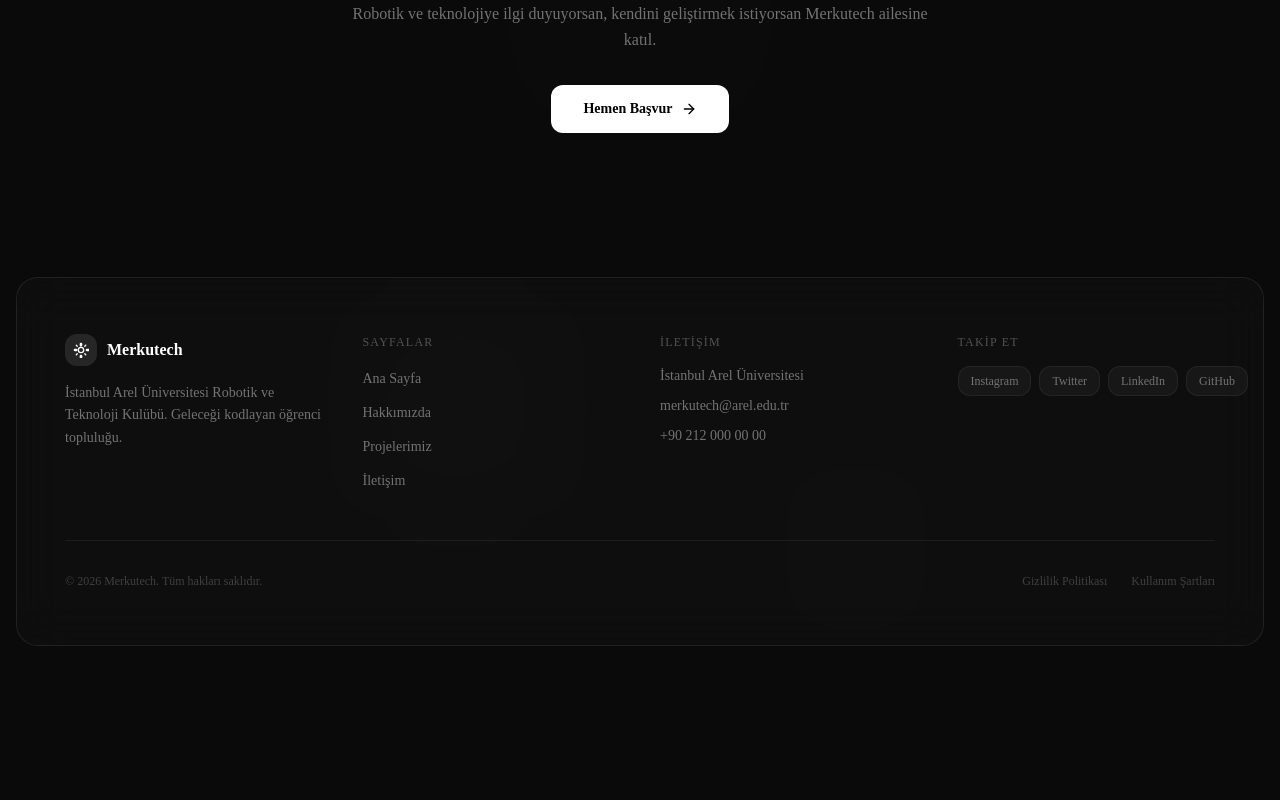
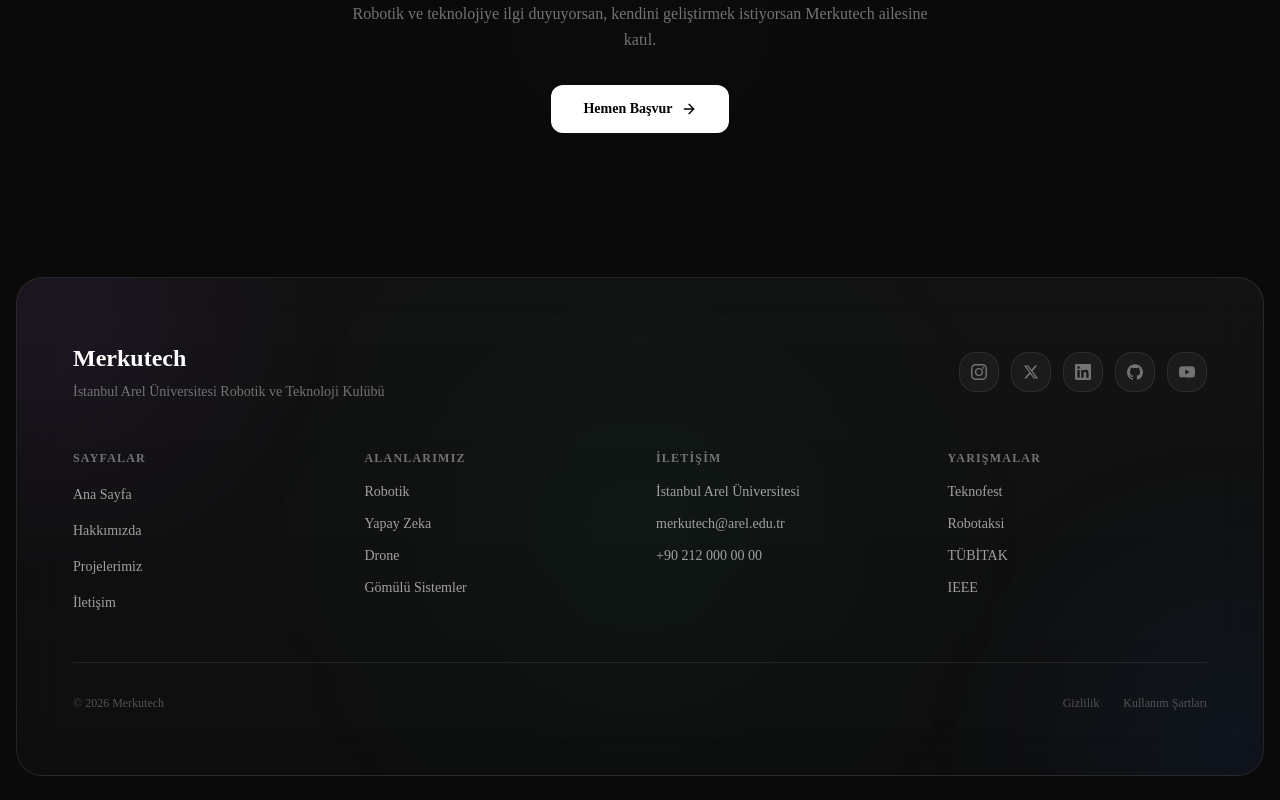
Before and after one commit to Merkutech/merkutech.github.io, a Next.js app: page / in a window 1280 px wide. Shown: the part 4239-5039 px from the top of the page. Before the commit the page ends 4909 px from the top, so only its background shows below. Built offline with nearby package versions, Linux system fonts and the light colour scheme.

Commit message:
feat: redesign footer with new gradient background, updated layout, and added social media links

```diff
--- a/app/layout.tsx
+++ b/app/layout.tsx
@@ -143,44 +143,50 @@ export default function RootLayout({
         {/* Floating Footer */}
         <div className="px-4 pb-6">
           <div className="max-w-7xl mx-auto">
-            <footer className="relative bg-white/[0.02] backdrop-blur-xl border border-white/[0.08] rounded-2xl overflow-hidden">
-              {/* Glow efekti */}
-              <div className="absolute top-0 left-1/4 w-64 h-64 bg-white/[0.02] rounded-full blur-[100px]" />
-              <div className="absolute bottom-0 right-1/4 w-48 h-48 bg-white/[0.015] rounded-full blur-[80px]" />
+            <footer className="relative bg-gradient-to-b from-white/[0.04] to-white/[0.02] backdrop-blur-xl border border-white/[0.1] rounded-3xl overflow-hidden">
+              {/* Renkli gradient blob */}
+              <div className="absolute -top-24 -left-24 w-64 h-64 bg-purple-500/10 rounded-full blur-[100px]" />
+              <div className="absolute -bottom-24 -right-24 w-64 h-64 bg-blue-500/10 rounded-full blur-[100px]" />
+              <div className="absolute top-1/2 left-1/2 -translate-x-1/2 -translate-y-1/2 w-96 h-96 bg-emerald-500/5 rounded-full blur-[120px]" />
 
-              <div className="relative z-10 px-8 py-10 md:px-12 md:py-14">
-                {/* Üst kısım — 4 sütun */}
-                <div className="grid grid-cols-1 md:grid-cols-2 lg:grid-cols-4 gap-10 mb-12">
-                  {/* Logo + açıklama */}
-                  <div className="lg:col-span-1">
-                    <div className="flex items-center gap-2.5 mb-4">
-                      <div className="w-8 h-8 rounded-lg bg-white/10 flex items-center justify-center">
-                        <svg viewBox="0 0 24 24" className="w-4 h-4 text-white" fill="none" stroke="currentColor" strokeWidth="2" strokeLinecap="round" strokeLinejoin="round">
-                          <path d="M12 2a1 1 0 0 1 1 1v2a1 1 0 0 1-2 0V3a1 1 0 0 1 1-1z"/>
-                          <path d="M12 20a1 1 0 0 1 1 1v2a1 1 0 0 1-2 0v-2a1 1 0 0 1 1-1z"/>
-                          <path d="M2 12a1 1 0 0 1 1-1h2a1 1 0 0 1 0 2H3a1 1 0 0 1-1-1z"/>
-                          <path d="M20 12a1 1 0 0 1 1-1h2a1 1 0 0 1 0 2h-2a1 1 0 0 1-1-1z"/>
-                          <circle cx="12" cy="12" r="4"/>
-                          <path d="m4.93 4.93 1.41 1.41"/>
-                          <path d="m17.66 17.66 1.41 1.41"/>
-                          <path d="m4.93 19.07 1.41-1.41"/>
-                          <path d="m17.66 6.34 1.41-1.41"/>
-                        </svg>
-                      </div>
-                      <span className="text-base font-semibold text-white">Merkutech</span>
-                    </div>
-                    <p className="text-sm text-neutral-500 leading-relaxed">
-                      İstanbul Arel Üniversitesi Robotik ve Teknoloji Kulübü. Geleceği kodlayan öğrenci topluluğu.
-                    </p>
+              <div className="relative z-10 px-8 py-12 md:px-14 md:py-16">
+                {/* Üst kısım — Logo ve sosyal */}
+                <div className="flex flex-col md:flex-row items-start md:items-center justify-between gap-8 mb-12">
+                  <div>
+                    <h3 className="text-2xl font-bold text-white mb-2">Merkutech</h3>
+                    <p className="text-sm text-neutral-500">İstanbul Arel Üniversitesi Robotik ve Teknoloji Kulübü</p>
                   </div>
 
-                  {/* Hızlı Linkler */}
+                  {/* Sosyal Medya İkonları */}
+                  <div className="flex items-center gap-3">
+                    {[
+                      { name: "Instagram", color: "hover:bg-pink-500/20 hover:text-pink-400 hover:border-pink-500/30", path: "M12 2.163c3.204 0 3.584.012 4.85.07 3.252.148 4.771 1.691 4.919 4.919.058 1.265.069 1.645.069 4.849 0 3.205-.012 3.584-.069 4.849-.149 3.225-1.664 4.771-4.919 4.919-1.266.058-1.644.07-4.85.07-3.204 0-3.584-.012-4.849-.07-3.26-.149-4.771-1.699-4.919-4.92-.058-1.265-.07-1.644-.07-4.849 0-3.204.013-3.583.07-4.849.149-3.227 1.664-4.771 4.919-4.919 1.266-.057 1.645-.069 4.849-.069zM12 0C8.741 0 8.333.014 7.053.072 2.695.272.273 2.69.073 7.052.014 8.333 0 8.741 0 12c0 3.259.014 3.668.072 4.948.2 4.358 2.618 6.78 6.98 6.98C8.333 23.986 8.741 24 12 24c3.259 0 3.668-.014 4.948-.072 4.354-.2 6.782-2.618 6.979-6.98.059-1.28.073-1.689.073-4.948 0-3.259-.014-3.667-.072-4.947-.196-4.354-2.617-6.78-6.979-6.98C15.668.014 15.259 0 12 0zm0 5.838a6.162 6.162 0 100 12.324 6.162 6.162 0 000-12.324zM12 16a4 4 0 110-8 4 4 0 010 8zm6.406-11.845a1.44 1.44 0 100 2.881 1.44 1.44 0 000-2.881z" },
+                      { name: "Twitter", color: "hover:bg-sky-500/20 hover:text-sky-400 hover:border-sky-500/30", path: "M18.244 2.25h3.308l-7.227 8.26 8.502 11.24H16.17l-5.214-6.817L4.99 21.75H1.68l7.73-8.835L1.254 2.25H8.08l4.713 6.231zm-1.161 17.52h1.833L7.084 4.126H5.117z" },
+                      { name: "LinkedIn", color: "hover:bg-blue-500/20 hover:text-blue-400 hover:border-blue-500/30", path: "M20.447 20.452h-3.554v-5.569c0-1.328-.027-3.037-1.852-3.037-1.853 0-2.136 1.445-2.136 2.939v5.667H9.351V9h3.414v1.561h.046c.477-.9 1.637-1.85 3.37-1.85 3.601 0 4.267 2.37 4.267 5.455v6.286zM5.337 7.433a2.062 2.062 0 01-2.063-2.065 2.064 2.064 0 112.063 2.065zm1.782 13.019H3.555V9h3.564v11.452zM22.225 0H1.771C.792 0 0 .774 0 1.729v20.542C0 23.227.792 24 1.771 24h20.451C23.2 24 24 23.227 24 22.271V1.729C24 .774 23.2 0 22.222 0h.003z" },
+                      { name: "GitHub", color: "hover:bg-purple-500/20 hover:text-purple-400 hover:border-purple-500/30", path: "M12 .297c-6.63 0-12 5.373-12 12 0 5.303 3.438 9.8 8.205 11.385.6.113.82-.258.82-.577 0-.285-.01-1.04-.015-2.04-3.338.724-4.042-1.61-4.042-1.61C4.422 18.07 3.633 17.7 3.633 17.7c-1.087-.744.084-.729.084-.729 1.205.084 1.838 1.236 1.838 1.236 1.07 1.835 2.809 1.305 3.495.998.108-.776.417-1.305.76-1.605-2.665-.3-5.466-1.332-5.466-5.93 0-1.31.465-2.38 1.235-3.22-.135-.303-.54-1.523.105-3.176 0 0 1.005-.322 3.3 1.23.96-.267 1.98-.399 3-.405 1.02.006 2.04.138 3 .405 2.28-1.552 3.285-1.23 3.285-1.23.645 1.653.24 2.873.12 3.176.765.84 1.23 1.91 1.23 3.22 0 4.61-2.805 5.625-5.475 5.92.42.36.81 1.096.81 2.22 0 1.606-.015 2.896-.015 3.286 0 .315.21.69.825.57C20.565 22.092 24 17.592 24 12.297c0-6.627-5.373-12-12-12" },
+                      { name: "YouTube", color: "hover:bg-red-500/20 hover:text-red-400 hover:border-red-500/30", path: "M23.498 6.186a3.016 3.016 0 0 0-2.122-2.136C19.505 3.545 12 3.545 12 3.545s-7.505 0-9.377.505A3.017 3.017 0 0 0 .502 6.186C0 8.07 0 12 0 12s0 3.93.502 5.814a3.016 3.016 0 0 0 2.122 2.136c1.871.505 9.376.505 9.376.505s7.505 0 9.377-.505a3.015 3.015 0 0 0 2.122-2.136C24 15.93 24 12 24 12s0-3.93-.502-5.814zM9.545 15.568V8.432L15.818 12l-6.273 3.568z" },
+                    ].map((social) => (
+                      <button
+                        key={social.name}
+                        className={`w-10 h-10 rounded-xl bg-white/[0.04] border border-white/[0.08] flex items-center justify-center text-neutral-500 transition-all duration-300 ${social.color}`}
+                        title={social.name}
+                      >
+                        <svg className="w-4 h-4" viewBox="0 0 24 24" fill="currentColor">
+                          <path d={social.path} />
+                        </svg>
+                      </button>
+                    ))}
+                  </div>
+                </div>
+
+                {/* Linkler grid */}
+                <div className="grid grid-cols-2 md:grid-cols-4 gap-8 mb-12">
                   <div>
-                    <h4 className="text-xs uppercase tracking-widest text-neutral-600 mb-4 font-medium">Sayfalar</h4>
-                    <ul className="space-y-2.5">
+                    <h4 className="text-xs uppercase tracking-widest text-neutral-500 mb-4 font-semibold">Sayfalar</h4>
+                    <ul className="space-y-3">
                       {navLinks.map((link) => (
                         <li key={link.href}>
-                          <Link href={link.href} className="text-sm text-neutral-500 hover:text-white transition-colors">
+                          <Link href={link.href} className="text-sm text-neutral-400 hover:text-white transition-colors">
                             {link.label}
                           </Link>
                         </li>
@@ -188,46 +194,49 @@ export default function RootLayout({
                     </ul>
                   </div>
 
-                  {/* İletişim */}
                   <div>
-                    <h4 className="text-xs uppercase tracking-widest text-neutral-600 mb-4 font-medium">İletişim</h4>
-                    <ul className="space-y-2.5">
-                      <li className="text-sm text-neutral-500">İstanbul Arel Üniversitesi</li>
-                      <li className="text-sm text-neutral-500">merkutech@arel.edu.tr</li>
-                      <li className="text-sm text-neutral-500">+90 212 000 00 00</li>
+                    <h4 className="text-xs uppercase tracking-widest text-neutral-500 mb-4 font-semibold">Alanlarımız</h4>
+                    <ul className="space-y-3">
+                      {["Robotik", "Yapay Zeka", "Drone", "Gömülü Sistemler"].map((item) => (
+                        <li key={item} className="text-sm text-neutral-400">{item}</li>
+                      ))}
                     </ul>
                   </div>
 
-                  {/* Sosyal Medya */}
                   <div>
-                    <h4 className="text-xs uppercase tracking-widest text-neutral-600 mb-4 font-medium">Takip Et</h4>
-                    <div className="flex gap-2">
-                      {["Instagram", "Twitter", "LinkedIn", "GitHub"].map((social) => (
-                        <button
-                          key={social}
-                          className="px-3 py-1.5 rounded-lg bg-white/[0.04] border border-white/[0.06] text-xs text-neutral-500 hover:text-white hover:bg-white/[0.08] hover:border-white/[0.12] transition-all"
-                        >
-                          {social}
-                        </button>
+                    <h4 className="text-xs uppercase tracking-widest text-neutral-500 mb-4 font-semibold">İletişim</h4>
+                    <ul className="space-y-3">
+                      <li className="text-sm text-neutral-400">İstanbul Arel Üniversitesi</li>
+                      <li className="text-sm text-neutral-400">merkutech@arel.edu.tr</li>
+                      <li className="text-sm text-neutral-400">+90 212 000 00 00</li>
+                    </ul>
+                  </div>
+
+                  <div>
+                    <h4 className="text-xs uppercase tracking-widest text-neutral-500 mb-4 font-semibold">Yarışmalar</h4>
+                    <ul className="space-y-3">
+                      {["Teknofest", "Robotaksi", "TÜBİTAK", "IEEE"].map((item) => (
+                        <li key={item} className="text-sm text-neutral-400">{item}</li>
                       ))}
-                    </div>
+                    </ul>
                   </div>
                 </div>
 
-                {/* Alt kısım — copyright */}
-                <div className="pt-8 border-t border-white/[0.06] flex flex-col md:flex-row items-center justify-between gap-4">
-                  <p className="text-xs text-neutral-700">
-                    &copy; {new Date().getFullYear()} Merkutech. Tüm hakları saklıdır.
+                {/* Alt kısım */}
+                <div className="pt-8 border-t border-white/[0.08] flex flex-col md:flex-row items-center justify-between gap-4">
+                  <p className="text-xs text-neutral-600">
+                    &copy; {new Date().getFullYear()} Merkutech
                   </p>
-                  <div className="flex items-center gap-6 text-xs text-neutral-700">
-                    <span className="hover:text-neutral-500 cursor-pointer transition-colors">Gizlilik Politikası</span>
-                    <span className="hover:text-neutral-500 cursor-pointer transition-colors">Kullanım Şartları</span>
+                  <div className="flex items-center gap-6 text-xs text-neutral-600">
+                    <span className="hover:text-neutral-400 cursor-pointer transition-colors">Gizlilik</span>
+                    <span className="hover:text-neutral-400 cursor-pointer transition-colors">Kullanım Şartları</span>
                   </div>
                 </div>
               </div>
             </footer>
           </div>
         </div>
+
       </body>
     </html>
   );
```
